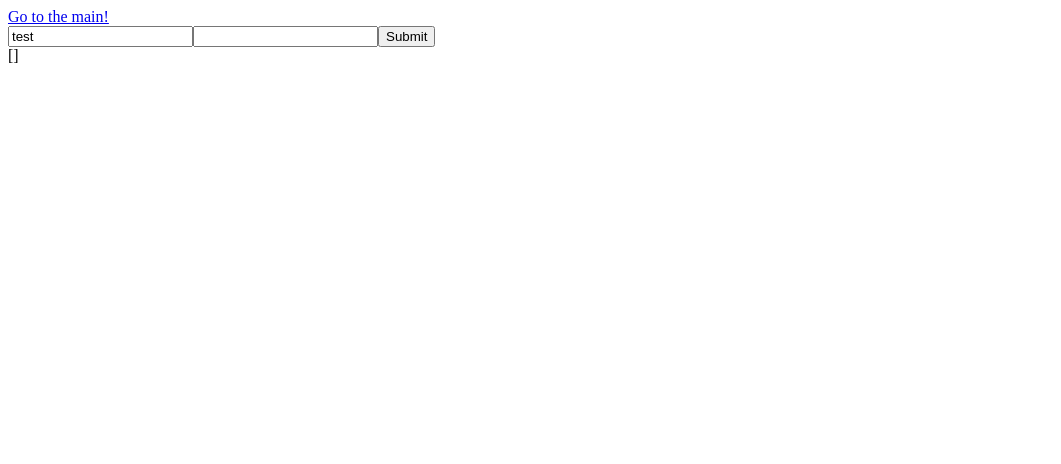
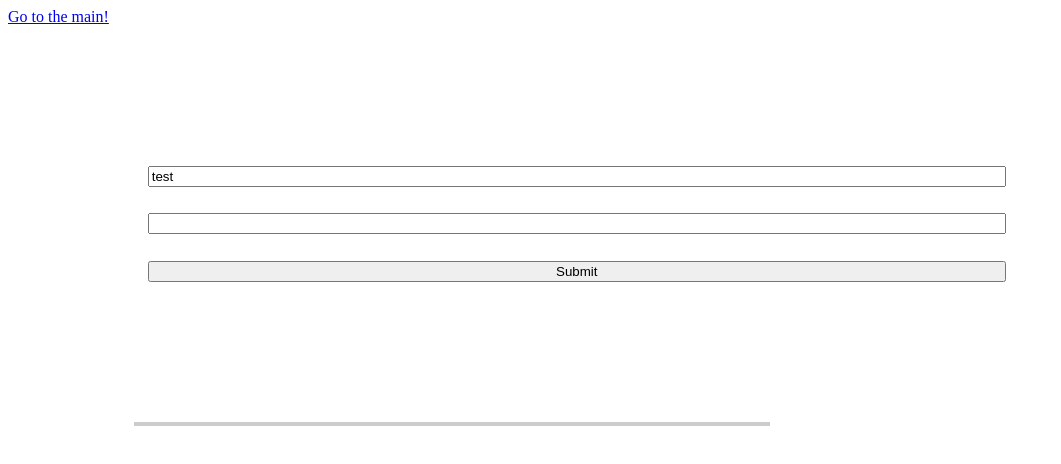
Before and after one commit to KateGoncharik/react, a React (Vite) app: page /form in a window 1280 px wide. Shown: the top 464 px of the page, without its empty margins (0-1061 px from the left). Built offline with nearby package versions, Linux system fonts and the light colour scheme.

Commit message:
style: correct view of the first form

```diff
--- /dev/null
+++ b/src/components/submit/submit.css
@@ -0,0 +1,6 @@
+.submit {
+  border: 0.5px solid var(--button-background);
+  background-color: var(--input-hover);
+  display: flex;
+  justify-content: center;
+}
--- /dev/null
+++ b/src/components/submit/submit.tsx
@@ -0,0 +1,13 @@
+type Input = {
+  example: string;
+  exampleRequired: string;
+};
+
+export function Submit({ submit }: { submit: Input }) {
+  return (
+    <div className="submit">
+      <div>{submit.example}</div>
+      <div>{submit.exampleRequired}</div>
+    </div>
+  );
+}
--- /dev/null
+++ b/src/components/submitts-list/submittions-list.css
@@ -0,0 +1,3 @@
+.show-submittions {
+  border: 2px solid #ccc;
+}
--- /dev/null
+++ b/src/components/submitts-list/submitts-list.tsx
@@ -0,0 +1,15 @@
+import { Submit } from '../submit/submit';
+type Input = {
+  example: string;
+  exampleRequired: string;
+};
+
+export function SubmittionsList({ submitts }: { submitts: Input[] }) {
+  return (
+    <>
+      {submitts.map((submit: Input) => {
+        return <Submit key={`${submit.example}-${submit.exampleRequired}`} submit={submit} />;
+      })}
+    </>
+  );
+}
--- a/src/features/form-slice.tsx
+++ b/src/features/form-slice.tsx
@@ -17,7 +17,6 @@ export const searchSlice = createSlice({
   initialState: initialState,
   reducers: {
     addNewSubmit: (state, action) => {
-      console.log(action.payload);
       return {
         ...state,
         submitts: [
--- a/src/main.css
+++ b/src/main.css
@@ -1,16 +1,9 @@
-/* :root {
+:root {
   --button-color: rgb(255, 255, 255);
   --button-background: rgb(255, 107, 164);
   --button-hover: rgb(203 0 161);
   --light-grey: #eee;
   --grey: #787777;
-  --item-shadow: #74002f;
   --input-hover: #ffdcdc8f;
   --white: white;
-  --search-background: #ffd3f6;
-  --results-background: #ff9dd0;
 }
-
-.wrapper {
-  padding: 2rem;
-} */
--- a/src/main.tsx
+++ b/src/main.tsx
@@ -6,6 +6,9 @@ import { Provider } from 'react-redux';
 import { store } from '@/store';
 
 import './main.css';
+import './pages/form.css';
+import '@/components/submitts-list/submittions-list.css';
+import '@/components/submit/submit.css';
 
 ReactDOM.createRoot(document.getElementById('root')!).render(
   <React.StrictMode>
--- /dev/null
+++ b/src/pages/form.css
@@ -0,0 +1,17 @@
+.form {
+  margin: 10%;
+  width: 70%;
+  display: flex;
+  flex-direction: column;
+}
+
+.form input {
+  margin: 1em;
+}
+
+.show-submittions {
+  margin: 10%;
+  width: 50%;
+  display: flex;
+  flex-direction: column;
+}
--- a/src/pages/form.tsx
+++ b/src/pages/form.tsx
@@ -2,8 +2,9 @@ import { useForm, SubmitHandler } from 'react-hook-form';
 import { useDispatch, useSelector } from 'react-redux';
 import { addNewSubmit, selectSubmitts } from '@/features/form-slice';
 import { Link } from 'react-router-dom';
+import { SubmittionsList } from '@/components/submitts-list/submitts-list';
 
-type Inputs = {
+type Input = {
   example: string;
   exampleRequired: string;
 };
@@ -14,31 +15,30 @@ export default function Form() {
     handleSubmit,
 
     formState: { errors },
-  } = useForm<Inputs>();
+  } = useForm<Input>();
   const dispatch = useDispatch();
   const submittsToShow = useSelector(selectSubmitts);
-  console.log('submitts', submittsToShow);
-  const onSubmit: SubmitHandler<Inputs> = (data) => {
-    dispatch(addNewSubmit(data)); // кладём весь объект и получаем action.payload
+  const onSubmit: SubmitHandler<Input> = (data) => {
+    dispatch(addNewSubmit(data));
   };
 
   return (
     <>
       <Link to="/">Go to the main!</Link>
 
-      <form onSubmit={handleSubmit(onSubmit)}>
+      <form className="form" onSubmit={handleSubmit(onSubmit)}>
         {/* register your input into the hook by invoking the "register" function */}
         <input defaultValue="test" {...register('example')} />
-        {/* include validation with required or other standard HTML validation rules */}
         <input {...register('exampleRequired', { required: true, maxLength: 5 })} />
-        {/* errors will return when field validation fails  */}
         {errors.exampleRequired && (
           <span>This field is required. And do not make it longer 5 chars</span>
         )}
 
         <input type="submit" />
       </form>
-      <div className="show-submitions">{JSON.stringify(submittsToShow)}</div>
+      <div className="show-submittions">
+        <SubmittionsList submitts={submittsToShow} />
+      </div>
     </>
   );
 }
```
